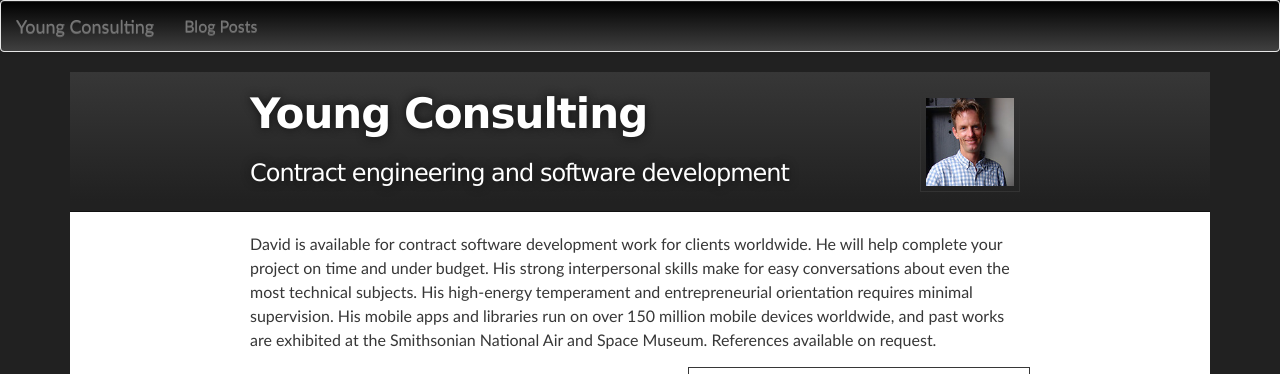
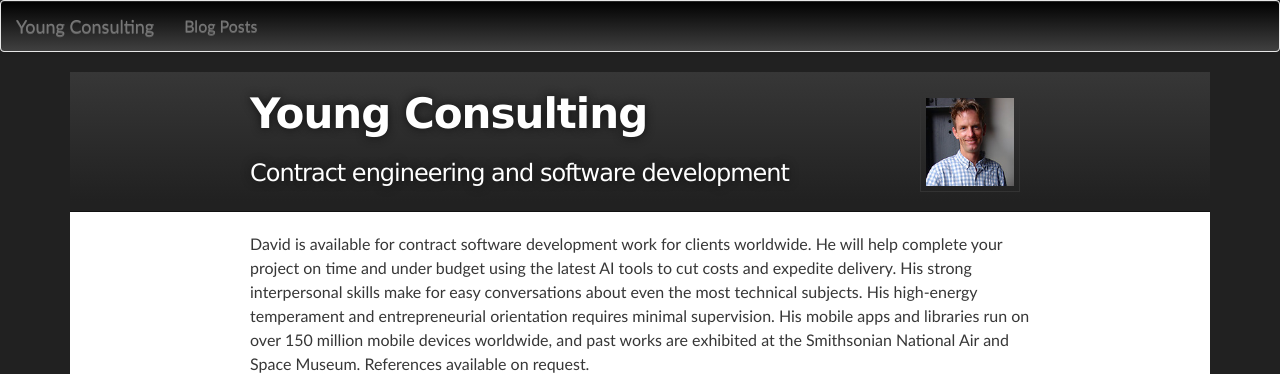
Before and after one commit to davidgyoung/davidgyoung.github.io, a Jekyll site: the page built from index.md, in a window 1280 px wide and 900 px high, cut to the strip 0-374 px from the top of the window. Built offline with Jekyll 4.4.1, drawn with Linux system fonts in a browser that asks for light colours; nearby versions of some CDN libraries.

Commit message:
Add line about using AI to expedite

```diff
--- a/index.md
+++ b/index.md
@@ -18,7 +18,7 @@
 <!-- MAIN CONTENT -->
 <div id="main_content_wrap" class="outer">
   <section id="main_content" class="inner">
-    <p>David is available for contract software development work for clients worldwide.  He will help complete your project on time and under budget.
+    <p>David is available for contract software development work for clients worldwide.  He will help complete your project on time and under budget using the latest AI tools to cut costs and expedite delivery.
     His strong interpersonal skills make for easy conversations about even the most technical subjects.  His high-energy temperament and entrepreneurial orientation requires minimal supervision.   His mobile apps and libraries run on over 150 million mobile devices worldwide, and past works are exhibited at the Smithsonian National Air and Space Museum.  References available on request.
     </p>
 
```
